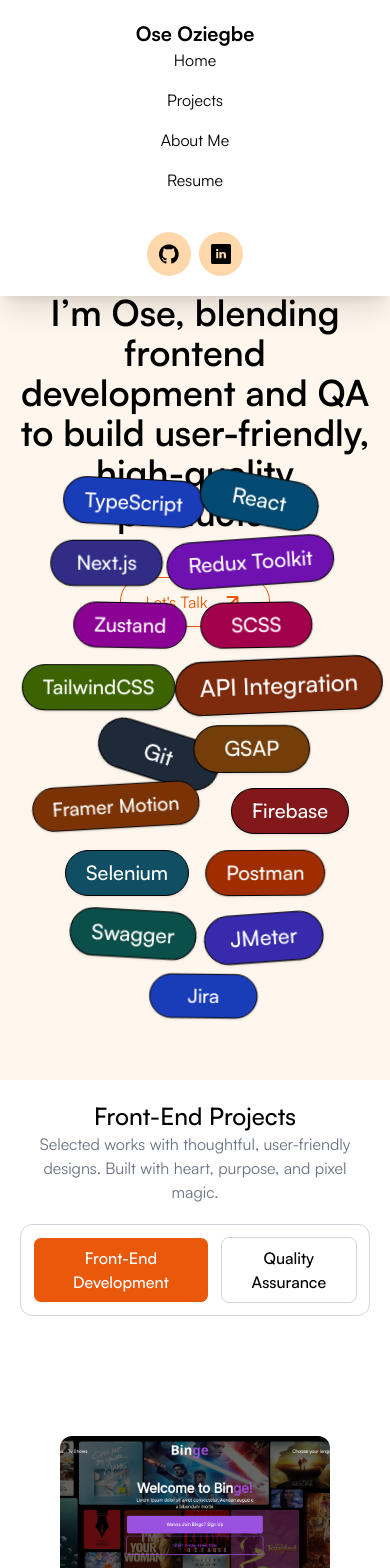
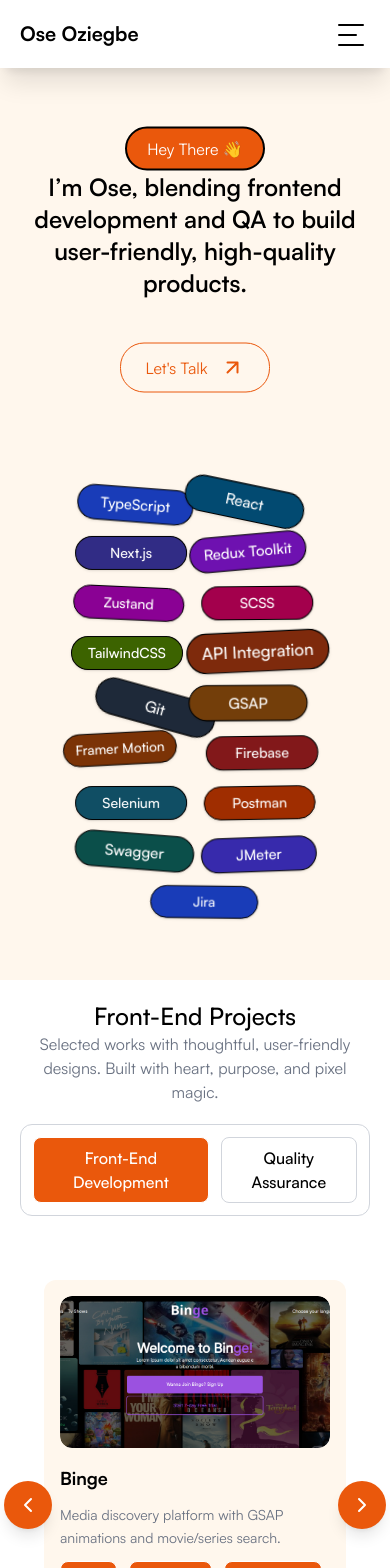
Before and after one commit to oseji/my-portfolio, a Next.js app: page / in a window 390 px wide. Shown: the top 1568 px of the page. Built offline with nearby package versions, Linux system fonts and the light colour scheme.

Commit message:
worked on mobile responsiveness

```diff
--- a/src/app/components/ContactMe.tsx
+++ b/src/app/components/ContactMe.tsx
@@ -12,7 +12,7 @@ const ContactMe = () => {
 
 	return (
 		<section
-			className=" section-padding flex flex-col md:flex-row gap md:justify-between items-center gap-44 bg-[#EA580C]"
+			className=" section-padding flex flex-col md:flex-row gap md:justify-between items-center gap-10 md:gap-44 bg-[#EA580C]"
 			style={{
 				backgroundImage: `url(/backgroundImage.svg)`,
 				backgroundSize: "cover",
@@ -34,7 +34,7 @@ const ContactMe = () => {
 				</a>
 			</div>
 
-			<div className=" bg-white rounded-lg p-5 md:w-1/2 xl:w-1/2">
+			<div className=" bg-white rounded-lg p-5 w-full md:w-1/2 xl:w-1/2">
 				<form
 					onSubmit={(e) => {
 						e.preventDefault();
--- a/src/app/components/Footer.tsx
+++ b/src/app/components/Footer.tsx
@@ -43,7 +43,9 @@ const Footer = () => {
 				</div>
 			</div>
 
-			<SkillTags />
+			<div className=" hidden md:block">
+				<SkillTags />
+			</div>
 		</footer>
 	);
 };
--- a/src/app/components/Header.tsx
+++ b/src/app/components/Header.tsx
@@ -1,25 +1,93 @@
+"use client";
+
 import Image from "next/image";
+import { useEffect, useRef, useState } from "react";
 
 import githubIcon from "../assets/github-svgrepo-com.svg";
 import linkedInIcon from "../assets/linkedin-rounded-svgrepo-com.svg";
 
 const Header = () => {
+	const [isMenuToggled, setIsMenuToggled] = useState(false);
+	const menuLineRefs = useRef<HTMLSpanElement[]>([]);
+	const navRef = useRef<HTMLElement | null>(null);
+
+	const toggleMenu = () => {
+		setIsMenuToggled(!isMenuToggled);
+	};
+
+	// toggle menu
+	useEffect(() => {
+		if (isMenuToggled) {
+			menuLineRefs.current[0].classList.add("-rotate-45");
+			menuLineRefs.current[0].classList.remove("top-[10%]");
+
+			menuLineRefs.current[1].classList.add("hidden");
+
+			menuLineRefs.current[2].classList.add("rotate-45");
+			menuLineRefs.current[2].classList.remove("top-[90%]");
+
+			navRef.current?.classList.remove("hideNav");
+		}
+
+		if (!isMenuToggled) {
+			menuLineRefs.current[0].classList.remove("-rotate-45");
+			menuLineRefs.current[0].classList.add("top-[10%]");
+
+			menuLineRefs.current[1].classList.remove("hidden");
+
+			menuLineRefs.current[2].classList.remove("rotate-45");
+			menuLineRefs.current[2].classList.add("top-[90%]");
+			navRef.current?.classList.add("hideNav");
+		}
+	}, [isMenuToggled]);
 	return (
-		<header className=" flex flex-col md:flex-row justify-between items-center px-5 md:px-12 lg:px-16 xl:px-28 py-5 fixed w-full bg-white z-50 shadow-xl">
-			<p className=" text-xl font-bold">
-				<a href="#heroSection">Ose Oziegbe</a>
-			</p>
+		<header className=" flex flex-col md:flex-row justify-between items-center gap-4 md:gap-0 px-5 md:px-12 lg:px-16 xl:px-28 py-5 fixed w-full bg-white z-50 shadow-xl">
+			<div className=" w-full md:w-auto flex flex-row justify-between items-center">
+				<a href="#heroSection" className=" text-xl font-bold">
+					Ose Oziegbe
+				</a>
 
-			<nav className=" flex flex-col md:flex-row items-center gap-10">
+				<div className="menuContainer" onClick={toggleMenu}>
+					<span
+						className="top-[10%] w-[80%] bg-black p-[1px]   absolute  transition ease-in-out duration-300 rounded-lg"
+						ref={(el) => {
+							if (el) menuLineRefs.current[0] = el;
+						}}
+					></span>
+					<span
+						className="top-1/2 w-[60%] bg-black p-[1px]   absolute  transition ease-in-out duration-300 rounded-lg"
+						ref={(el) => {
+							if (el) menuLineRefs.current[1] = el;
+						}}
+					></span>
+					<span
+						className="top-[90%] w-[80%] bg-black p-[1px]   absolute  transition ease-in-out duration-300 rounded-lg"
+						ref={(el) => {
+							if (el) menuLineRefs.current[2] = el;
+						}}
+					></span>
+				</div>
+			</div>
+
+			<nav
+				className=" hideNav flex flex-col md:flex-row items-center gap-10 transition ease-in-out duration-500"
+				ref={navRef}
+			>
 				<ul className=" flex flex-col md:flex-row items-center gap-4">
 					<li>
-						<a href="#heroSection">Home</a>
+						<a href="#heroSection" onClick={() => setIsMenuToggled(false)}>
+							Home
+						</a>
 					</li>
 					<li>
-						<a href="#projects">Projects</a>
+						<a href="#projects" onClick={() => setIsMenuToggled(false)}>
+							Projects
+						</a>
 					</li>
 					<li>
-						<a href="#aboutMe">About Me</a>
+						<a href="#aboutMe" onClick={() => setIsMenuToggled(false)}>
+							About Me
+						</a>
 					</li>
 					<li>
 						<a
--- a/src/app/components/Herosection.tsx
+++ b/src/app/components/Herosection.tsx
@@ -5,24 +5,27 @@ import arrowOrange from "../assets/arrow orange.svg";
 const HeroSection = () => {
 	return (
 		<section
-			className=" section-padding flex flex-col items-center justify-between min-h-screen bg-[#FFF7ED]"
+			className=" section-padding flex flex-col items-center justify-center gap-20 md:gap-60 lg:gap-80 xl:gap-20 min-h-screen bg-[#FFF7ED]"
 			id="heroSection"
 		>
-			<div className="mt-10 relative translate-y-1/2">
+			<div className="mt-10 relative translate-y-1/4 md:translate-y-1/2">
 				<div className=" capitalize text-center px-5 py-2 bg-[var(--primary-color)] w-fit mx-auto rounded-full border-black border-2 text-white">
 					hey there 👋
 				</div>
 
-				<h1 className=" text-4xl font-semibold text-center mb-11">
+				<h1 className=" text-2xl md:text-4xl lg:text-7xl xl:text-4xl font-semibold text-center mb-11">
 					I’m Ose, blending frontend development and QA to build user-friendly,
 					high-quality products.
 				</h1>
 
-				<button className=" flex flex-row items-center gap-3 mx-auto capitalize text-[#EA580C] border border-[#EA580C] rounded-3xl px-6 py-3 transition ease-in-out duration-300 hover:scale-110 cursor-pointer">
+				<a
+					href="mailto:oseoziegbe0@gmail.com"
+					className=" w-fit flex flex-row items-center gap-3 mx-auto capitalize text-[#EA580C] border border-[#EA580C] rounded-3xl px-6 py-3 transition ease-in-out duration-300 hover:scale-110 cursor-pointer"
+				>
 					<span> let&apos;s talk</span>
 
 					<Image src={arrowOrange} alt="orange arrow" />
-				</button>
+				</a>
 			</div>
 
 			<SkillTags />
--- a/src/app/components/Projects.tsx
+++ b/src/app/components/Projects.tsx
@@ -254,22 +254,22 @@ const Projects = () => {
 			</div>
 
 			{/* Carousel */}
-			<section className="relative max-w-7xl mx-auto px-6 py-16">
+			<section className="relative max-w-7xl mx-auto px-6 py-6">
 				<div className=" overflow-x-hidden" ref={emblaRef} tabIndex={-1}>
 					<div className="flex gap-8">
 						{projects.map((project) => (
 							<div
 								key={project.id}
-								className="flex-none w-full sm:w-[85%] md:w-[48%] lg:w-[32%]  rounded-xl p-4  h-full"
+								className="flex-none w-full sm:w-[85%] md:w-[48%] lg:w-[32%]  rounded-xl p-4 h-full bg-[#FFF7ED]"
 							>
 								<div className="min-h-80">
 									<div className="rounded-xl overflow-hidden aspect-video">
 										<Image
 											src={project.img}
 											alt={project.title}
-											width={800}
-											height={450}
-											className="w-full h-full object-cover hover:scale-110 transition-transform duration-500"
+											// width={800}
+											// height={450}
+											className="w-full h-full object-cover hover:scale-110 transition-transform ease-in-out duration-500 rounded-xl"
 										/>
 									</div>
 
@@ -296,7 +296,11 @@ const Projects = () => {
 											</div>
 
 											<div className="flex flex-row justify-between items-center w-full">
-												<a href={project.githubRepo}>
+												<a
+													href={project.githubRepo}
+													target="_blank"
+													rel="noopener noreferrer"
+												>
 													<Image
 														src={githubIcon}
 														alt="GitHub Icon"
@@ -306,7 +310,9 @@ const Projects = () => {
 
 												<a
 													href={project.href}
-													className=" hover:text-[#EA580C] text-sm flex flex-row items-center gap-2 hover:scale-110 transition ease-in duration-200"
+													target="_blank"
+													rel="noopener noreferrer"
+													className=" hover:text-[#EA580C] text-sm flex flex-row items-center gap-0 hover:scale-110 transition ease-in duration-200"
 												>
 													<span>Visit</span>
 													<ArrowUpRight className=" h-4 " />
--- a/src/app/components/SkillTags.tsx
+++ b/src/app/components/SkillTags.tsx
@@ -49,12 +49,12 @@ const SkillTags = () => {
 	return (
 		<div
 			ref={containerRef}
-			className="flex flex-wrap justify-center gap-4 py-10"
+			className="flex flex-wrap justify-center gap-4 py-10 mt-10 md:mt-0"
 		>
 			{tags.map((tag, i) => (
 				<div
 					key={i}
-					className={`tag px-5 py-2 rounded-full font-medium  shadow-sm flex flex-row justify-center items-center gap-1 border border-black min-w-28 text-xl  ${tag.color}`}
+					className={`tag px-3 py-1.5 md:px-5 md:py-2 rounded-full font-medium  shadow-sm flex flex-row justify-center items-center gap-1 border border-black min-w-28 text-sm md:text-xl  ${tag.color}`}
 				>
 					{/* <span className="w-4 h-4 flex items-center justify-center bg-black text-white rounded-full text-[10px]">
 							↻
--- a/src/app/globals.css
+++ b/src/app/globals.css
@@ -18,6 +18,14 @@ html {
 
 .sectionHeadingSubText {
 	@apply text-center text-gray-500 mb-5;
+}
+
+.menuContainer {
+	@apply w-8 h-6 md:hidden relative flex flex-col justify-center z-50;
+}
+
+.hideNav {
+	@apply absolute md:relative -translate-y-[750px]  md:-translate-y-0 opacity-0 md:opacity-100;
 }
 
 /* PROJECTS */
```
